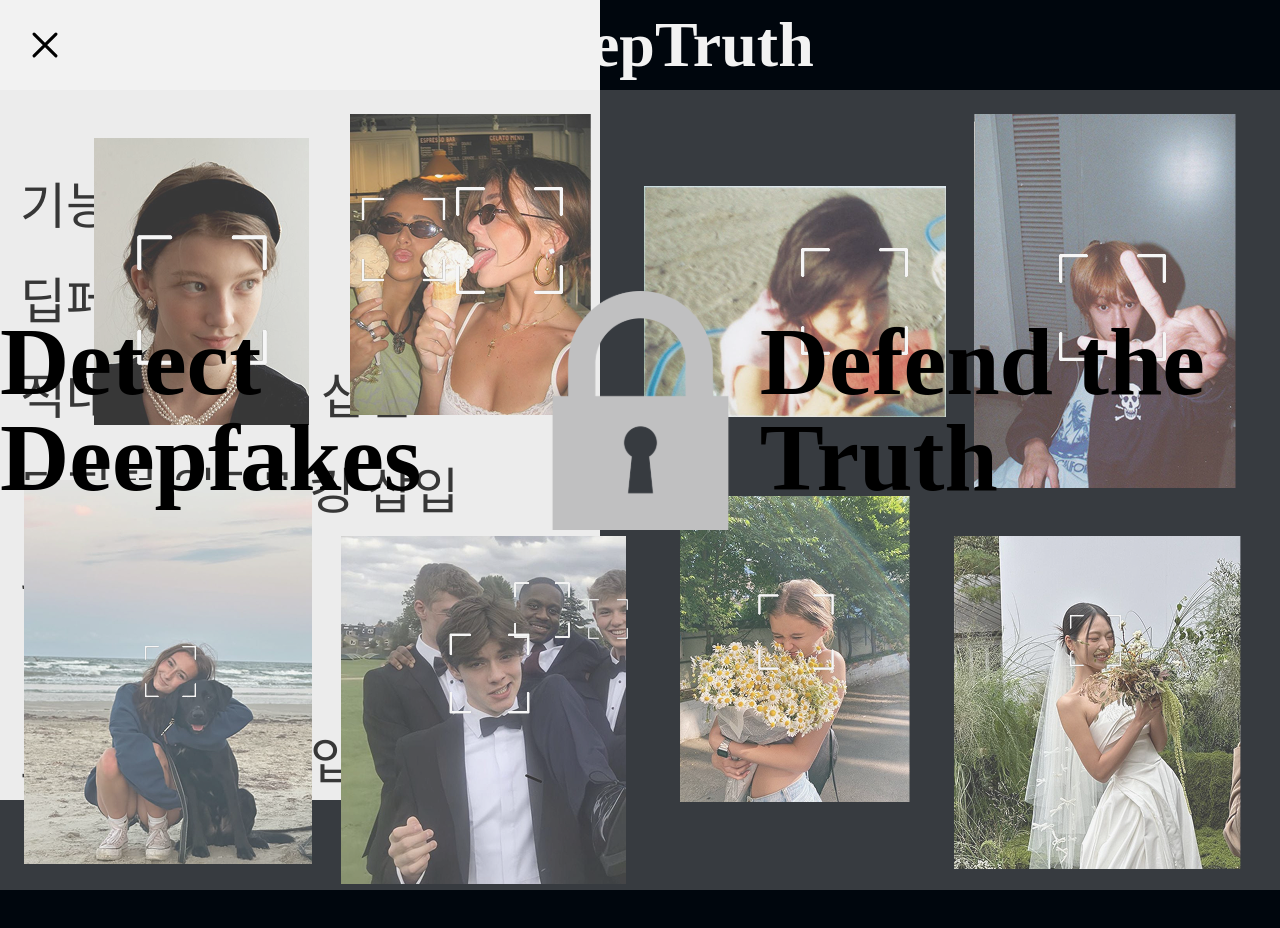
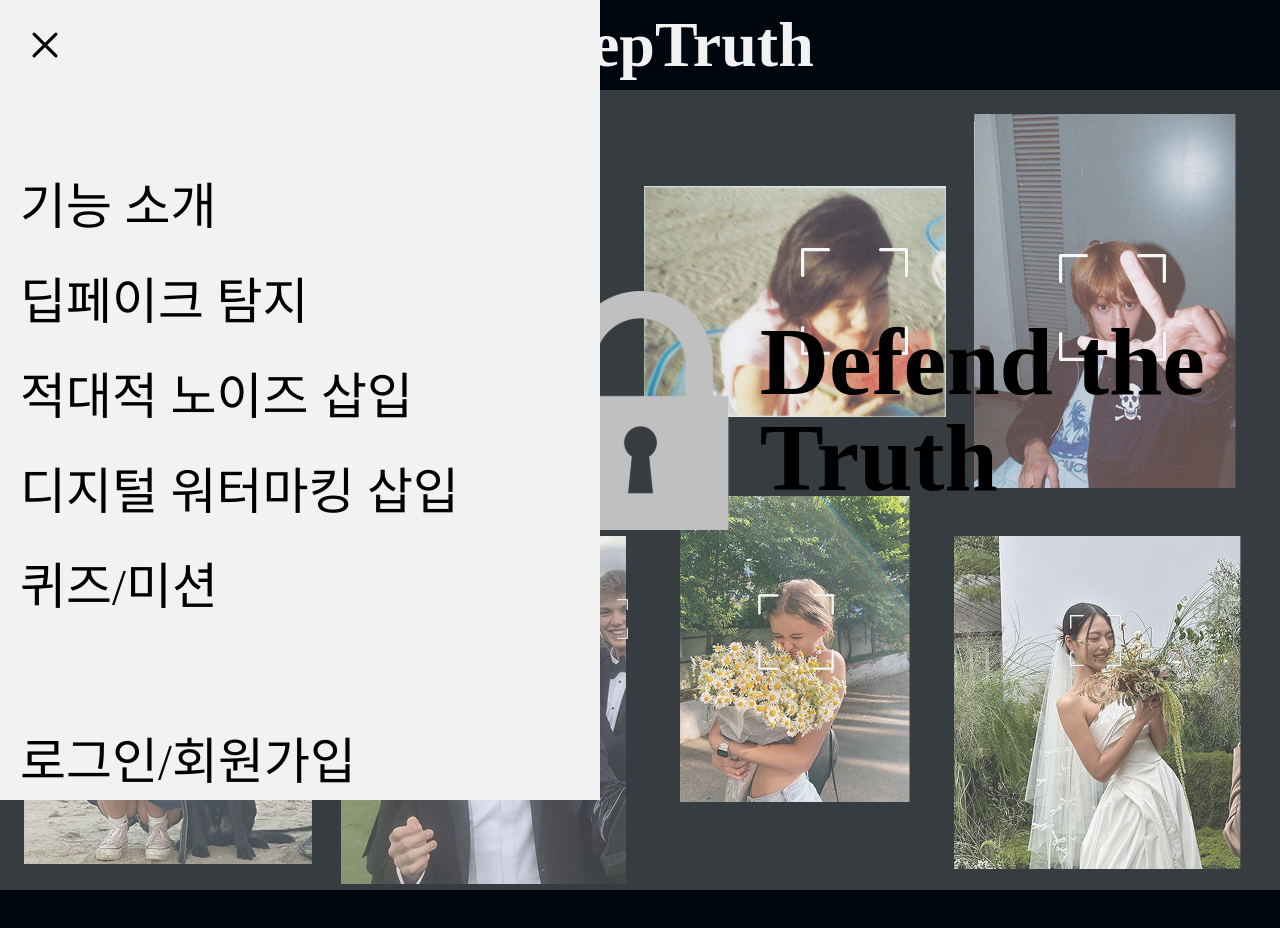
Before and after one commit to 25-HF003/front-end, a React (Vite) app: page / in a window 1280 px wide. Both pictures are taken after a click on the icon 25 px from the left and 45 px from the top of the page. Shown: the top 928 px of the page. Built offline with nearby package versions, Linux system fonts and the light colour scheme; a web font is replaced by a local one.

Commit message:
ETR-28 Design: navbar z-index 수정

```diff
--- a/src/components/HomeHeader.tsx
+++ b/src/components/HomeHeader.tsx
@@ -11,7 +11,7 @@ function HomeHeader() {
     <div className="relative flex h-[90px] items-center">
         <AiOutlineMenu className="w-[50px] h-[50px] text-white-200" onClick={() => setNavOpen(!navOpen)} />
         {navOpen && (
-          <div className="fixed inset-0 bg-black bg-opacity-50">
+          <div className="z-50 fixed inset-0 bg-black bg-opacity-50">
             <Navbar navOpen={navOpen} setNavOpen={setNavOpen} />
           </div>
         )}
--- a/src/pages/Home/Home.tsx
+++ b/src/pages/Home/Home.tsx
@@ -8,7 +8,7 @@ function Home() {
       <div className="absolute h-screen inset-0 bg-gray-300 z-10 opacity-25"></div>
 
       {/* 로고 */}
-      <div className="absolute h-[80vh] inset-0 flex text-black-100 text-8xl z-50 justify-center items-center font-bold">
+      <div className="absolute h-[80vh] inset-0 flex text-black-100 text-8xl z-20 justify-center items-center font-bold">
         <p>Detect Deepfakes</p>
         <img src="/lock.svg" alt="로고"/>
         <p>Defend the Truth</p>
```
